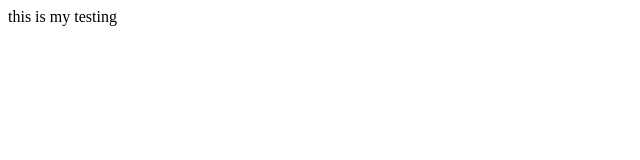
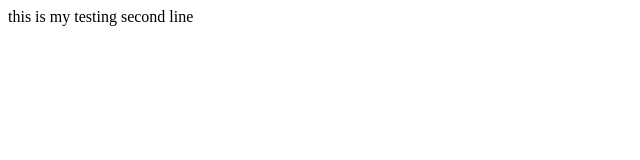
Before and after one commit to marcelniyi/homework, a plain HTML site: page index.html in a window 1280 px wide. Shown: the full height of the page, 0-640 px from the left. Drawn offline with Linux system fonts and the light colour scheme.

Commit message:
second line

```diff
--- a/index.html
+++ b/index.html
@@ -7,5 +7,6 @@
 </head>
 <body>
     this is my testing
+    second line
 </body>
 </html>
```
